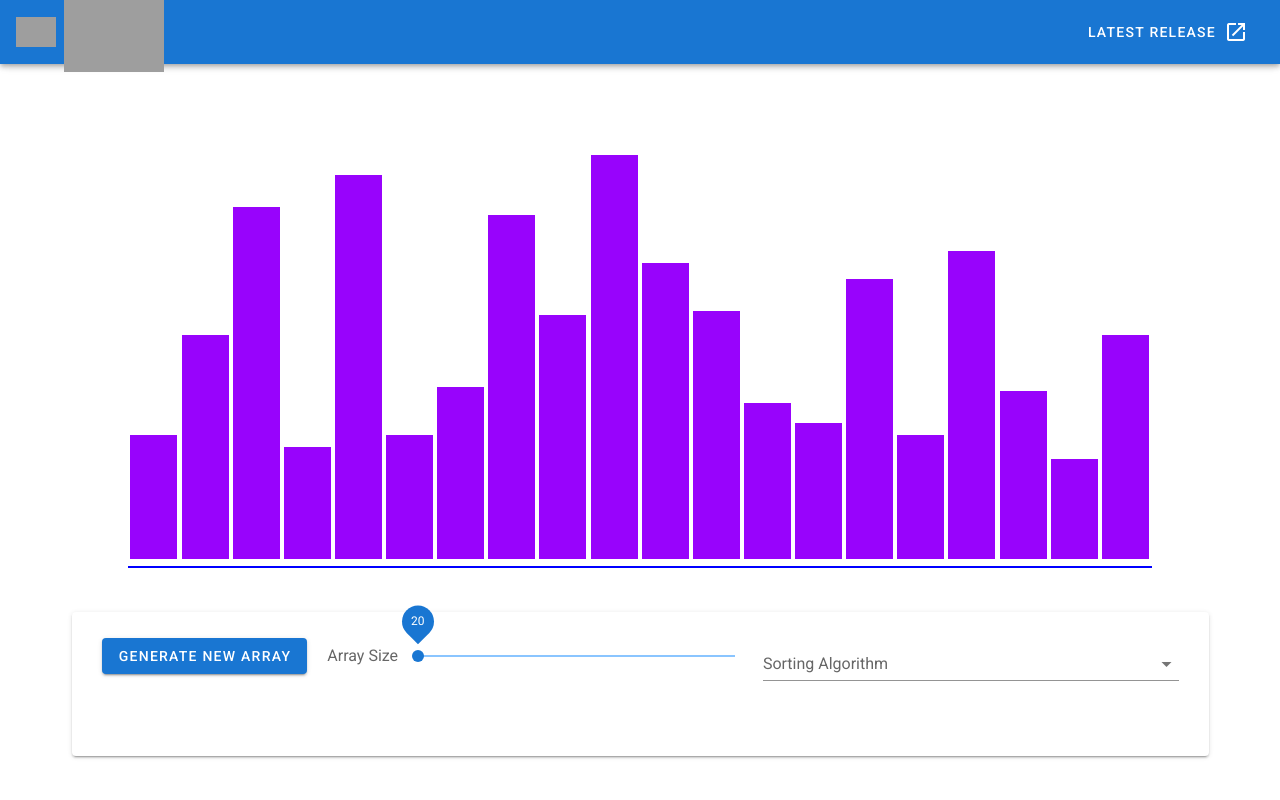
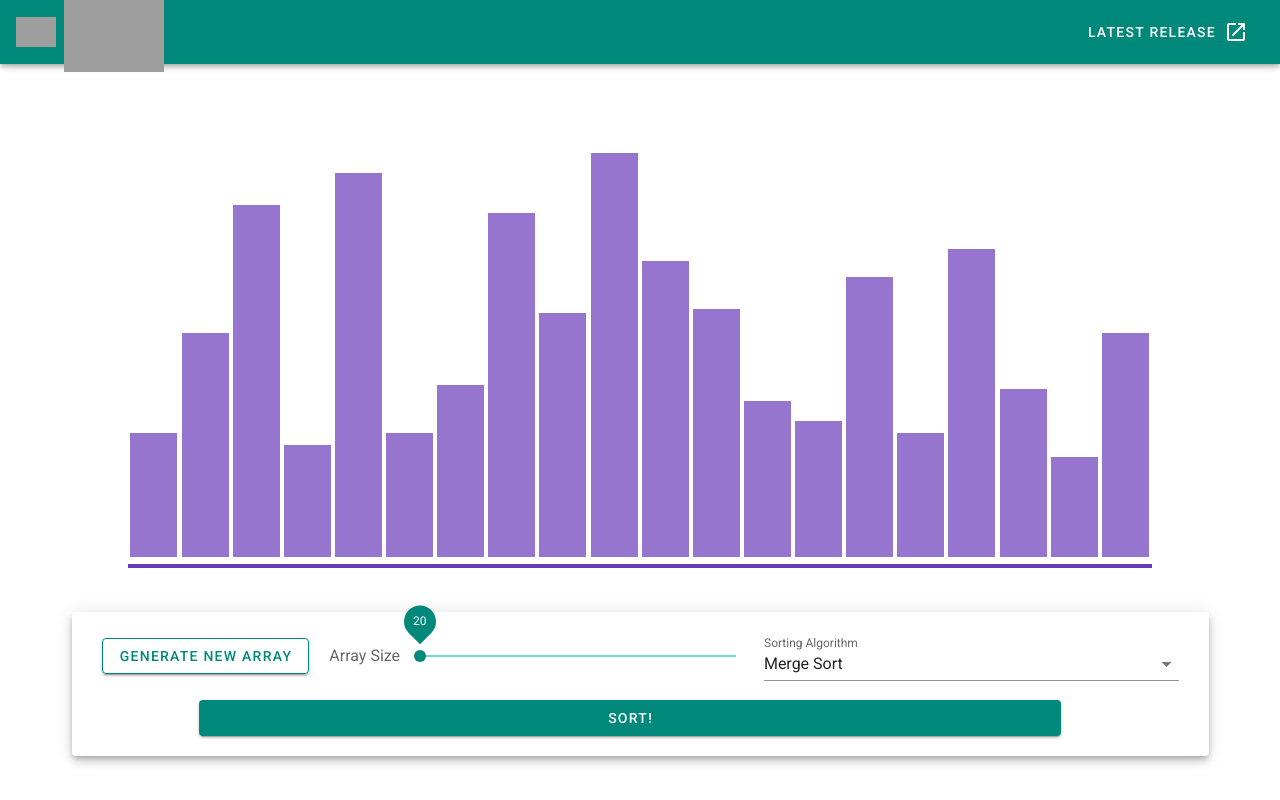
Before and after one commit to amritpal26/sorting_visualizer, a Vue app: page / in a window 1280 px wide. Built offline with nearby package versions, Linux system fonts and the light colour scheme; grey boxes are pictures that could not be loaded.

Commit message:
apply colors

```diff
--- a/src/components/Controls.vue
+++ b/src/components/Controls.vue
@@ -1,9 +1,12 @@
 <template>
     <v-container>
-        <v-card class="controls-container">
+        <v-card class="controls-container"
+            elevation="6">
             <div class="controls">
                 <v-btn class="controls-item"
                     dark
+                    outlined
+                    elevation="2"
                     color="primary"
                     :disabled="isSorting"
                     @click="generateNewArray">Generate New Array</v-btn>
@@ -27,6 +30,7 @@
             </div>
             <v-btn class="sort-button"
                 dark
+                elevation="2"
                 color="primary"
                 :disabled="!canSort"
                 @click="sort">Sort!</v-btn>
@@ -38,7 +42,7 @@
 const MinArraySize = 20;
 const MaxArraySize = 100;
 
-import { AlgorithmTypes } from '../algorithms/index';
+import { AlgorithmTypes } from '../sorting/index';
 
 export default {
     name: 'Controls',
@@ -47,7 +51,7 @@ export default {
     },
     data: () => ({
         arraySize: MinArraySize,
-        sortingAlgorithm: null,
+        sortingAlgorithm: AlgorithmTypes.MERGE_SORT,
         array: null,
         minArraySize: MinArraySize,
         maxArraySize: MaxArraySize,
--- a/src/components/Sorter.vue
+++ b/src/components/Sorter.vue
@@ -17,7 +17,7 @@ const MaxArrayElement = 100;
 
 import Visualizer from './Visualizer';
 import Controls from './Controls';
-import { AlgorithmTypes, SortingAlgorithms } from '../algorithms/index';
+import { AlgorithmTypes, SortingAlgorithms } from '../sorting/index';
 
 export default {
     name: 'Sorter',
--- a/src/components/Visualizer.vue
+++ b/src/components/Visualizer.vue
@@ -7,13 +7,15 @@
                     :key="index"
                     :style="bar"/>
             </div>
-            <div class="bar-bottom-line"></div>
+            <div class="bar-bottom-line"
+                :style="{backgroundColor: bottomBarColor}"></div>
         </div>
     </v-container>
 </template>
 
 <script>
 import Vue from 'vue';
+import { Colors } from '../sorting/index';
 
 export default {
     name: 'Visualizer',
@@ -25,7 +27,8 @@ export default {
     },
     data: () => ({
         barsArray: [],
-        baseDelay: 0
+        baseDelay: 0,
+        bottomBarColor: Colors.BAR_BASE
     }),
     mounted() {
         this.calculateBarsArray();
@@ -47,7 +50,7 @@ export default {
                     height: `${4*barHeight}px`,
                     width: `${barWidth}%`,
                     margin: `0px ${barMarginPercent}%`,
-                    backgroundColor: '#9803fc'
+                    backgroundColor: Colors.BAR_NORMAL
                 })
             });
             this.barsArray = bars;
@@ -92,9 +95,8 @@ export default {
     display: inline-block;
 }
 .visualizer-container .bar-bottom-line {
-    height: 2px;
+    height: 4px;
     width: 90%;
     margin: 0px auto;
-    background-color: blue;
 }
 </style>
--- a/src/plugins/vuetify.js
+++ b/src/plugins/vuetify.js
@@ -1,7 +1,18 @@
 import Vue from 'vue';
 import Vuetify from 'vuetify/lib/framework';
+
+import colors from 'vuetify/lib/util/colors'
 
 Vue.use(Vuetify);
 
 export default new Vuetify({
+    theme: {
+        themes: {
+            light: {
+                primary: colors.teal.darken1,
+                secondary: colors.teal.darken4,
+                accent: colors.teal.base,
+            },
+        },
+      },
 });
--- /dev/null
+++ b/src/sorting/colors.js
@@ -0,0 +1,8 @@
+export const Colors = {
+    BAR_BASE: '#673AB7',
+    BAR_NORMAL: '#9575CD',
+    BAR_SORTED: '#00BFA5',
+
+    BAR_MERGE_DIVIDE: '#FFD600',
+    BAR_MERGE_JOIN: '#FF7043',
+}
--- a/src/algorithms/index.js
+++ b/src/sorting/index.js
@@ -1,4 +1,5 @@
 import mergeSort from './merge_sort';
+import { Colors } from './colors';
 
 export const AlgorithmTypes = {
     MERGE_SORT: "merge_sort",
@@ -7,6 +8,8 @@ export const AlgorithmTypes = {
     BUBBLE_SORT: "bubble_sort",
 }
 
+export { Colors };
+
 export const SortingAlgorithms = {
     MergeSort: mergeSort
 }
--- a/src/algorithms/merge_sort.js
+++ b/src/sorting/merge_sort.js
@@ -1,6 +1,4 @@
-const YELLOW = "#FFFF00";
-const RED = "#FF0000";
-const GREEN = "#00FF00";
+import { Colors } from './colors';
 
 function merge(numbers, start, mid, end, onStep) {
     var p = start, q = mid+1;
@@ -9,16 +7,16 @@ function merge(numbers, start, mid, end, onStep) {
     for(var i=start; i<=end; i++) {
         if(p > mid) {
             array.push(numbers[q++]);
-            onStep(q-1, numbers[q-1], RED);
+            onStep(q-1, numbers[q-1], Colors.BAR_MERGE_JOIN);
         } else if(q > end) {
             array.push(numbers[p++]);
-            onStep(p-1, numbers[p-1], RED);
+            onStep(p-1, numbers[p-1], Colors.BAR_MERGE_JOIN);
         } else if(numbers[p] < numbers[q]) {
             array.push(numbers[p++]);
-            onStep(p-1, numbers[p-1], RED);
+            onStep(p-1, numbers[p-1], Colors.BAR_MERGE_JOIN);
         } else {
             array.push(numbers[q++]);
-            onStep(q-1, numbers[q-1], RED);
+            onStep(q-1, numbers[q-1], Colors.BAR_MERGE_JOIN);
         }
     }
 
@@ -26,7 +24,7 @@ function merge(numbers, start, mid, end, onStep) {
     for(var t=0; t < array.length; t++) {
         numbers[i++] = array[t];
         var isSortingFinished = start == 0 && end == numbers.length-1 && i == end;
-        onStep(i-1, numbers[i-1], GREEN, isSortingFinished);
+        onStep(i-1, numbers[i-1], Colors.BAR_SORTED, isSortingFinished);
     }
 }
 
@@ -36,7 +34,7 @@ function merge_sort(numbers, start, end, onStep) {
     }
 
     var mid = Math.floor((start+end) / 2);
-    onStep(mid, numbers[mid], YELLOW);
+    onStep(mid, numbers[mid], Colors.BAR_MERGE_DIVIDE);
     merge_sort(numbers, start, mid, onStep);
     merge_sort(numbers, mid+1, end, onStep);
     merge(numbers, start, mid, end, onStep);
```
Also changed, not shown: src/algorithms/bubble_sort.js (deleted), src/algorithms/insertion_sort.js (deleted), src/algorithms/quick_sort.js (deleted).
